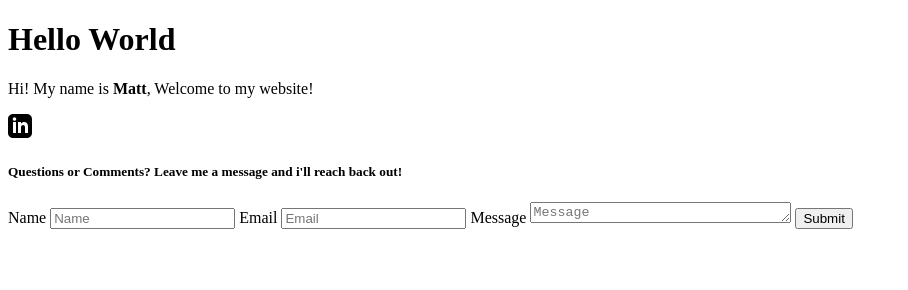
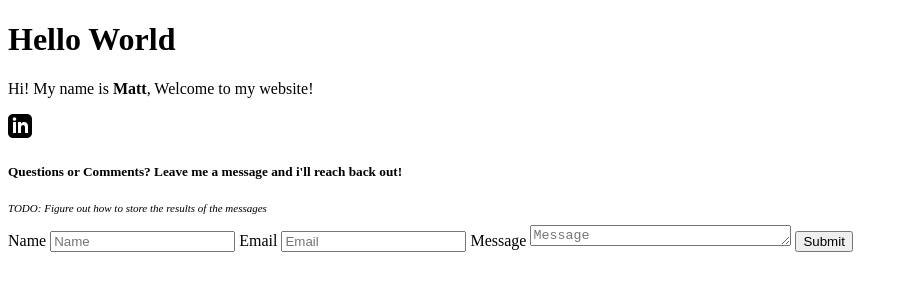
Before and after one commit to mdbubbpsu/HTML-CSS-Crashcourse, a plain HTML site: page index.html in a window 1280 px wide. Shown: the whole page, without its empty margins (0-908 px from the left). Drawn offline with Linux system fonts and the light colour scheme.

Commit message:
add a small TODO

```diff
--- a/index.html
+++ b/index.html
@@ -35,6 +35,9 @@
       ><img src="/img/iconmonstr-linkedin-3.svg" alt="" />
     </a>
     <h5>Questions or Comments? Leave me a message and i'll reach back out!</h5>
+    <p style="font-size: 11px">
+      <i>TODO: Figure out how to store the results of the messages</i>
+    </p>
     <!--Form for user input: label for descritptive text, input for type of input -->
     <!--Actions-->
     <form>
```
